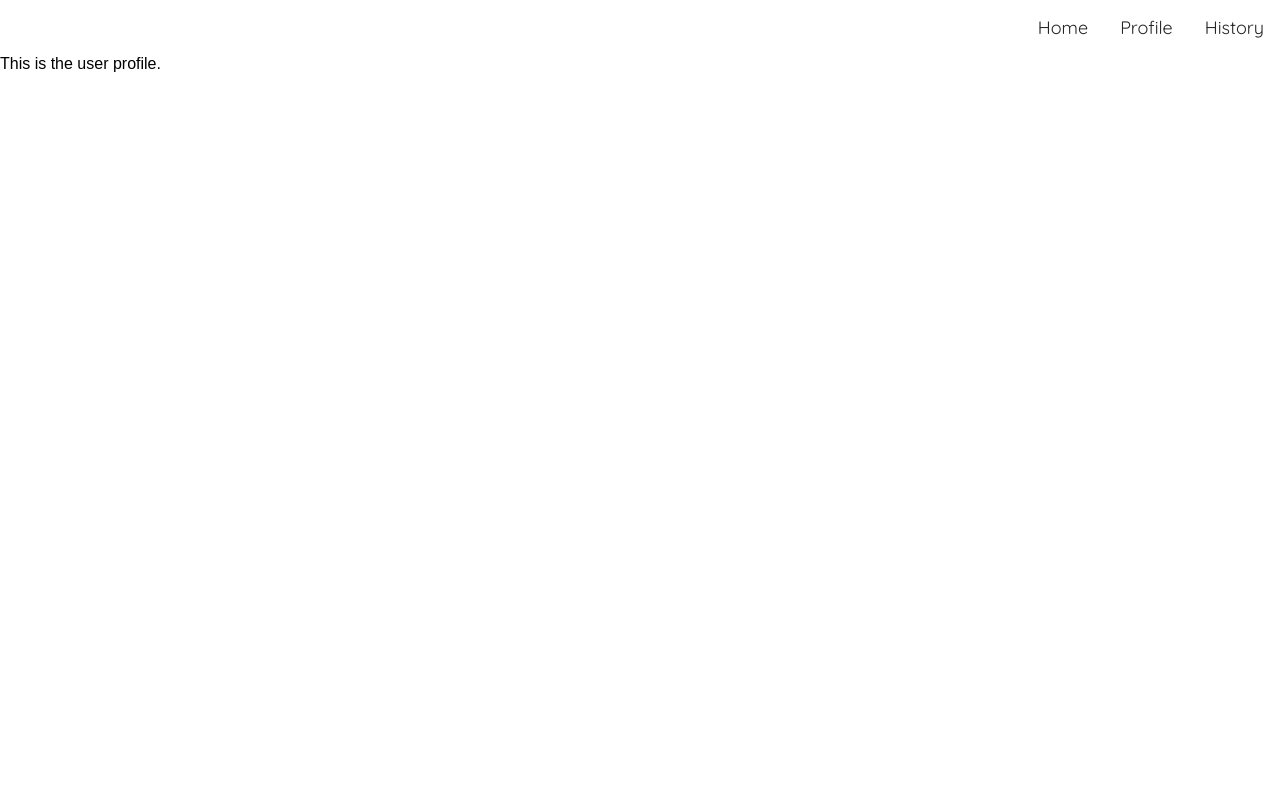
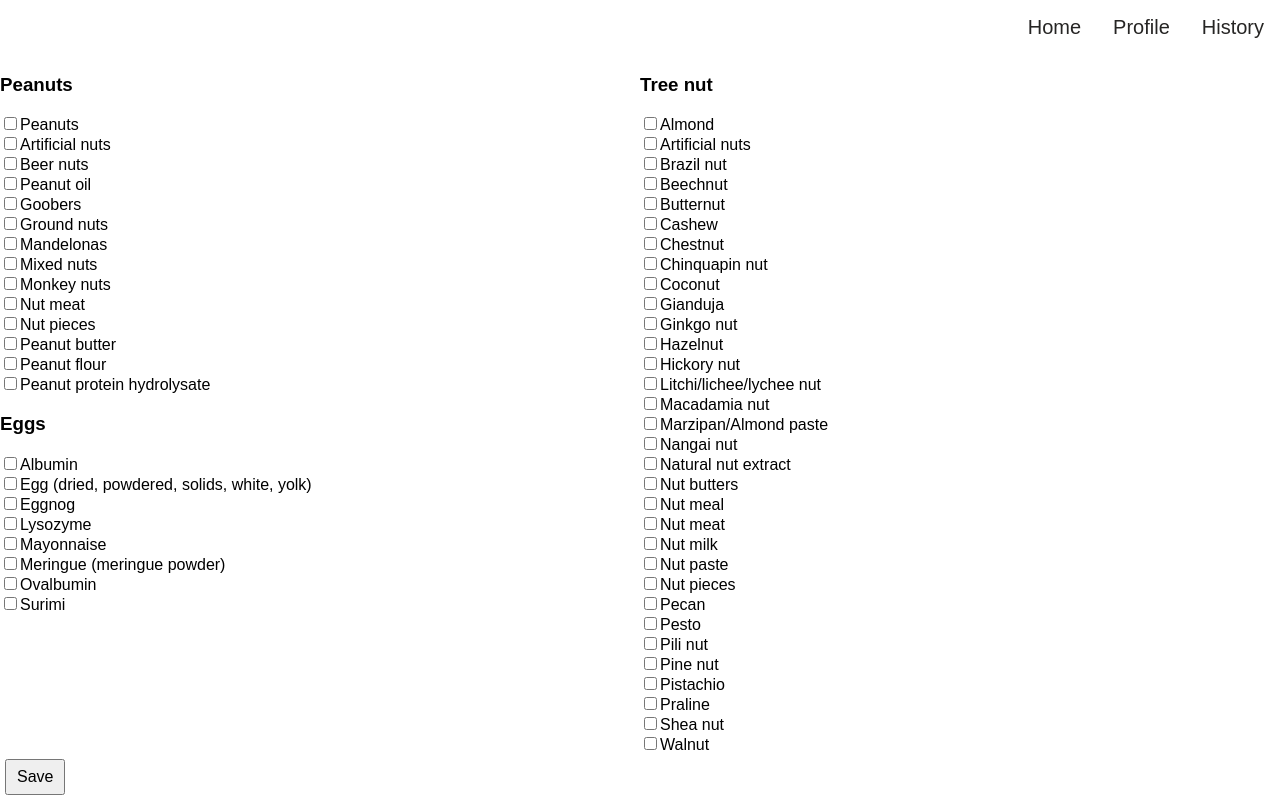
Before and after one commit to naeohmi/can-i-eat-this, a React (Create React App) app in the folder node/client/: page /profile in a window 1280 px wide. Built offline with nearby package versions, Linux system fonts and the light colour scheme.

Commit message:
adding peanuts, tree nut and eggs preferences

```diff
--- a/node/client/src/App.css
+++ b/node/client/src/App.css
@@ -1,10 +1,17 @@
-@import url('https://fonts.googleapis.com/css?family=Quicksand');
-
 body {
 	margin: 0 auto;
 }
 
-/* Navigation (App.js) */
+/* Text */
+
+@import url('https://fonts.googleapis.com/css?family=Quicksand');
+
+h2 {
+	text-align: center;
+	font-family: 'Quicksand', sans-serif;
+}
+
+/* Navigation Component */
 
 nav {
 	display: inline-block;
@@ -22,8 +29,77 @@ ul > li {
 
 li > a {
 	color: #262524;
-	font-size: 18px;
+	font-size: 20px;
 	padding: 16px;
 	text-decoration: none;
 	font-family: 'Quicksand', sans-serif;
 }
+
+/* Home Component */
+
+.home {
+	text-align: center;
+}
+
+label {
+	font-family: 'Quicksand', sans-serif;
+}
+
+input[type=text] {
+	width: 200px;
+	padding: 5px 20px;
+    margin: 5px;
+    font-size: 16px;
+    font-family: 'Quicksand', sans-serif;
+}
+
+.searchProduct, .savePreferences {
+	width: auto;
+	padding: 7px 10px;
+	margin: 5px;
+    font-size: 16px;
+    font-family: 'Quicksand', sans-serif;
+    text-align: center;
+}
+
+/* Result Component */
+
+.right {
+	display: inline-block;
+	width: 300px;
+}
+
+.left {
+	display: inline-block;
+	width: auto;
+}
+
+.issues {
+	width: 300px;
+	height: auto;
+	background-color: #F7F7F7;
+}
+
+table {
+	width: 100%;
+}
+
+th {
+	text-align: center;
+	font-family: 'Quicksand', sans-serif;
+	font-size: 18px;
+}
+
+td {
+	font-family: 'Quicksand', sans-serif;
+}
+
+/* Profile Component */
+
+.row {
+	display: flex;
+}
+
+.column {
+	flex: 1;
+}
--- a/node/client/src/Home.js
+++ b/node/client/src/Home.js
@@ -3,7 +3,17 @@ import React, { Component } from 'react';
 class Home extends Component {
   render() {
     return (
-      <div className="home"></div>
+      <div className="home">
+		<form>
+      	  <label>Take a photo of the barcode from your camera:</label>
+      	</form>
+
+		<form>
+	      <label>Or enter the 12 digit of the Universal Product Code (UPC):</label><br/>
+          <input type="text" placeholder="Look up by barcode." className="barcode" />
+          <button className="searchProduct">Search</button>
+        </form>
+      </div>
     );
   }
 }
--- a/node/client/src/Profile.js
+++ b/node/client/src/Profile.js
@@ -3,7 +3,75 @@ import React, { Component } from 'react';
 class Profile extends Component {
   render() {
     return (
-      <div className="profile">This is the user profile.</div>
+      <div className="profile">
+		<form>
+		<div className="row">
+		<div className="column">
+		  <h3>Peanuts</h3>
+			<input type="checkbox" name="peanuts" value="peanuts"/>Peanuts<br/>
+			<input type="checkbox" name="artificial_nuts" value="artificial_nuts"/>Artificial nuts<br/>
+			<input type="checkbox" name="beer_nuts" value="beer_nuts"/>Beer nuts<br/>
+			<input type="checkbox" name="peanut_oil" value="peanut_oil"/>Peanut oil<br/>
+			<input type="checkbox" name="goobers" value="peanuts"/>Goobers<br/>
+			<input type="checkbox" name="ground_nuts" value="artificial_nuts"/>Ground nuts<br/>
+			<input type="checkbox" name="mandelonas" value="beer_nuts"/>Mandelonas<br/>
+			<input type="checkbox" name="mixed_nuts" value="peanut_oil"/>Mixed nuts<br/>
+			<input type="checkbox" name="monkey_nuts" value="artificial_nuts"/>Monkey nuts<br/>
+			<input type="checkbox" name="nut_meat" value="beer_nuts"/>Nut meat<br/>
+			<input type="checkbox" name="nut_pieces" value="peanut_oil"/>Nut pieces<br/>
+			<input type="checkbox" name="peanut_butter" value="artificial_nuts"/>Peanut butter<br/>
+			<input type="checkbox" name="peanut_flour" value="beer_nuts"/>Peanut flour<br/>
+			<input type="checkbox" name="peanut_protein_hydrolysate" value="peanut_oil"/>Peanut protein hydrolysate<br/>
+		  <h3>Eggs</h3>
+		    <input type="checkbox" name="albumin" value="albumin"/>Albumin<br/>
+			<input type="checkbox" name="egg" value="egg"/>Egg (dried, powdered, solids, white, yolk)<br/>
+			<input type="checkbox" name="eggnog" value="eggnog"/>Eggnog<br/>
+			<input type="checkbox" name="lysozyme" value="lysozyme"/>Lysozyme<br/>
+			<input type="checkbox" name="mayonnaise" value="mayonnaise"/>Mayonnaise<br/>
+			<input type="checkbox" name="meringue" value="meringue"/>Meringue (meringue powder)<br/>
+			<input type="checkbox" name="ovalbumin" value="ovalbumin"/>Ovalbumin<br/>
+			<input type="checkbox" name="surimi" value="surimi"/>Surimi<br/>
+		</div>
+		<div className="column">
+		  <h3>Tree nut</h3>
+			<input type="checkbox" name="almond" value="almond"/>Almond<br/>
+			<input type="checkbox" name="artificial_nuts" value="artificial_nuts"/>Artificial nuts<br/>
+			<input type="checkbox" name="brazil_nut" value="brazil_nut"/>Brazil nut<br/>
+			<input type="checkbox" name="beechnut" value="beechnut"/>Beechnut<br/>
+			<input type="checkbox" name="butternut" value="butternut"/>Butternut<br/>
+			<input type="checkbox" name="cashew" value="cashew"/>Cashew<br/>
+			<input type="checkbox" name="chestnut" value="chestnut"/>Chestnut<br/>
+			<input type="checkbox" name="chinquapin_nut" value="chinquapin_nut"/>Chinquapin nut<br/>
+			<input type="checkbox" name="coconut" value="coconut"/>Coconut<br/>
+			<input type="checkbox" name="gianduja" value="gianduja"/>Gianduja<br/>
+			<input type="checkbox" name="ginkgo_nut" value="ginkgo_nut"/>Ginkgo nut<br/>
+			<input type="checkbox" name="hazelnut" value="hazelnut"/>Hazelnut<br/>
+			<input type="checkbox" name="hyckory_nut" value="hyckory_nut"/>Hickory nut<br/>
+			<input type="checkbox" name="lychee_nut" value="lychee_nut"/>Litchi/lichee/lychee nut<br/>
+			<input type="checkbox" name="macadamia_nut" value="macadamia_nut"/>Macadamia nut<br/>
+			<input type="checkbox" name="marzipan/almond_paste" value="almond_paste"/>Marzipan/Almond paste<br/>
+			<input type="checkbox" name="nangai_nut" value="nangai_nut"/>Nangai nut<br/>
+			<input type="checkbox" name="natural_nut_extract" value="natural_nut_extract"/>Natural nut extract<br/>
+			<input type="checkbox" name="nut_butters" value="nut_butters"/>Nut butters<br/>
+			<input type="checkbox" name="nut_meal" value="nut_meal"/>Nut meal<br/>
+			<input type="checkbox" name="nut_meat" value="nut_meat"/>Nut meat<br/>
+			<input type="checkbox" name="nut_milk" value="nut_milk"/>Nut milk<br/>
+			<input type="checkbox" name="nut_paste" value="nut_paste"/>Nut paste<br/>
+			<input type="checkbox" name="nut_pieces" value="nut_pieces"/>Nut pieces<br/>
+			<input type="checkbox" name="pecan" value="pecan"/>Pecan<br/>
+			<input type="checkbox" name="pesto" value="pesto"/>Pesto<br/>
+			<input type="checkbox" name="pili_nut" value="pili_nut"/>Pili nut<br/>
+			<input type="checkbox" name="pine_nut" value="pine_nut"/>Pine nut<br/>
+			<input type="checkbox" name="pistachio" value="pistachio"/>Pistachio<br/>
+			<input type="checkbox" name="praline" value="praline"/>Praline<br/>
+			<input type="checkbox" name="shea_nut" value="shea_nut"/>Shea nut<br/>
+			<input type="checkbox" name="walnut" value="walnut"/>Walnut<br/>
+		</div>
+
+		</div>
+		<button className="savePreferences">Save</button>
+		</form>
+      </div>
     );
   }
 }
--- a/node/client/src/Result.js
+++ b/node/client/src/Result.js
@@ -3,7 +3,24 @@ import React, { Component } from 'react';
 class Result extends Component {
   render() {
     return (
-      <div className="result">Product information...</div>
+      <div className="result">
+      	<div className="left">
+      	  <h2>Product Name</h2>
+      	  <a href="http://placehold.it"><img src="http://placehold.it/300x300" /></a>
+      	  <div className="issues"></div>
+      	</div>
+
+      	<div className="right">
+      	  <table>
+            <thead>
+              <tr>
+              <th>Ingredient</th>
+              <th>Can I use this?</th>
+              </tr>
+            </thead>
+          </table>
+      	</div>
+      </div>
     );
   }
 }
```
